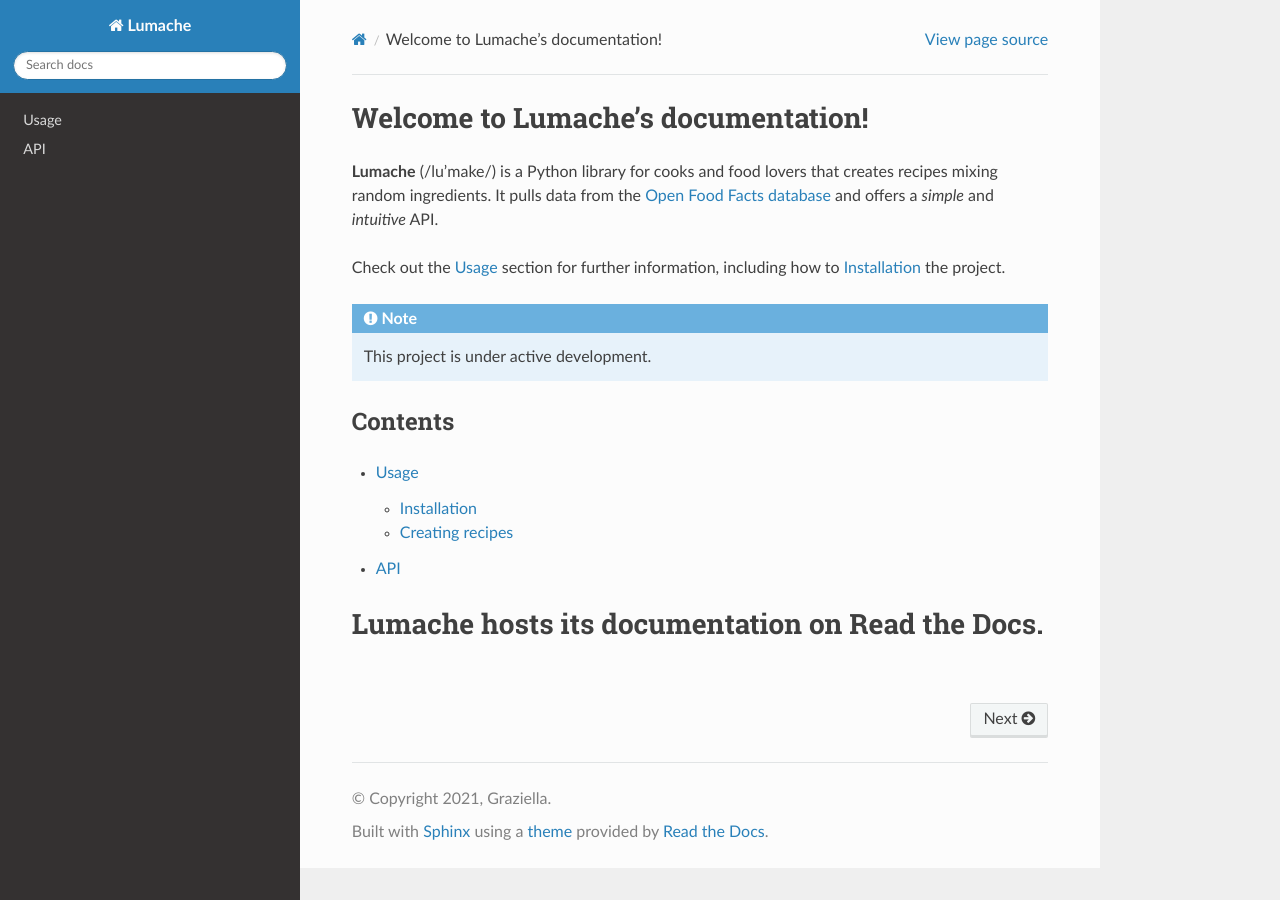
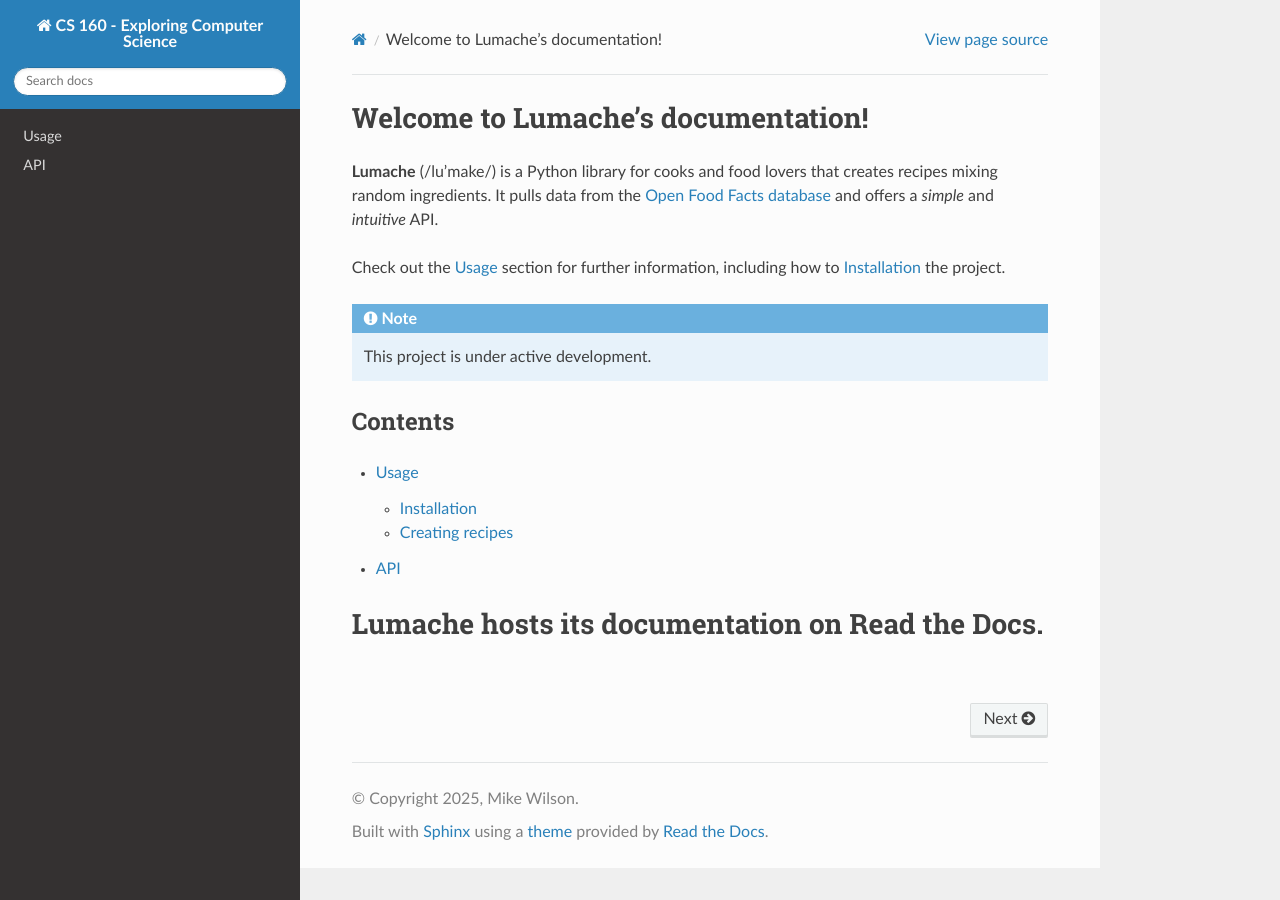
Before and after one commit to michaeltothewilson/cs160-micropython, a Sphinx documentation site: the page built from docs/source/index.rst, in a window 1280 px wide. Built offline with Sphinx 7.4.7 and the Read the Docs theme 3.1.0, drawn with Linux system fonts in a browser that asks for light colours.

Commit message:
Update conf.py
Small updates to conf.py to reflect the course.

```diff
--- a/docs/source/conf.py
+++ b/docs/source/conf.py
@@ -2,9 +2,9 @@
 
 # -- Project information
 
-project = 'Lumache'
-copyright = '2021, Graziella'
-author = 'Graziella'
+project = 'CS 160 - Exploring Computer Science'
+copyright = '2025, Mike Wilson'
+author = 'Mike Wilson'
 
 release = '0.1'
 version = '0.1.0'
```
